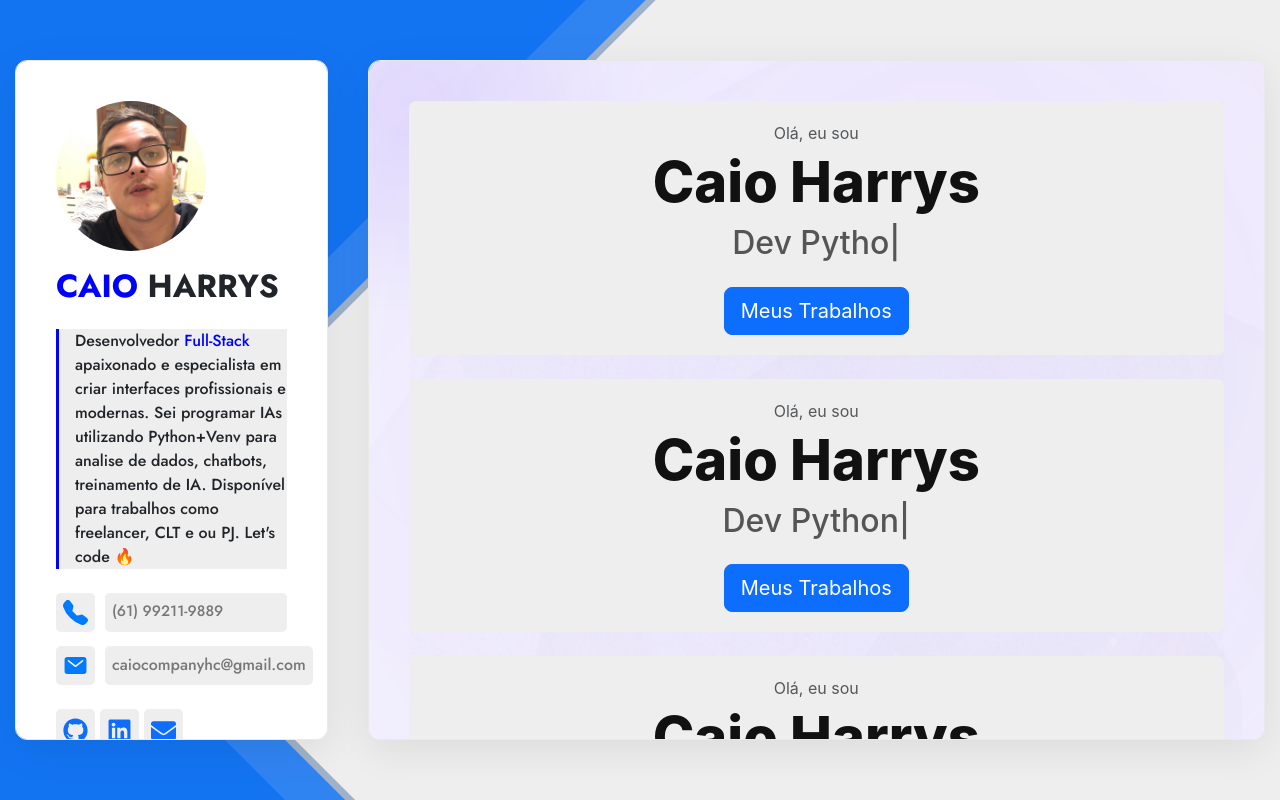
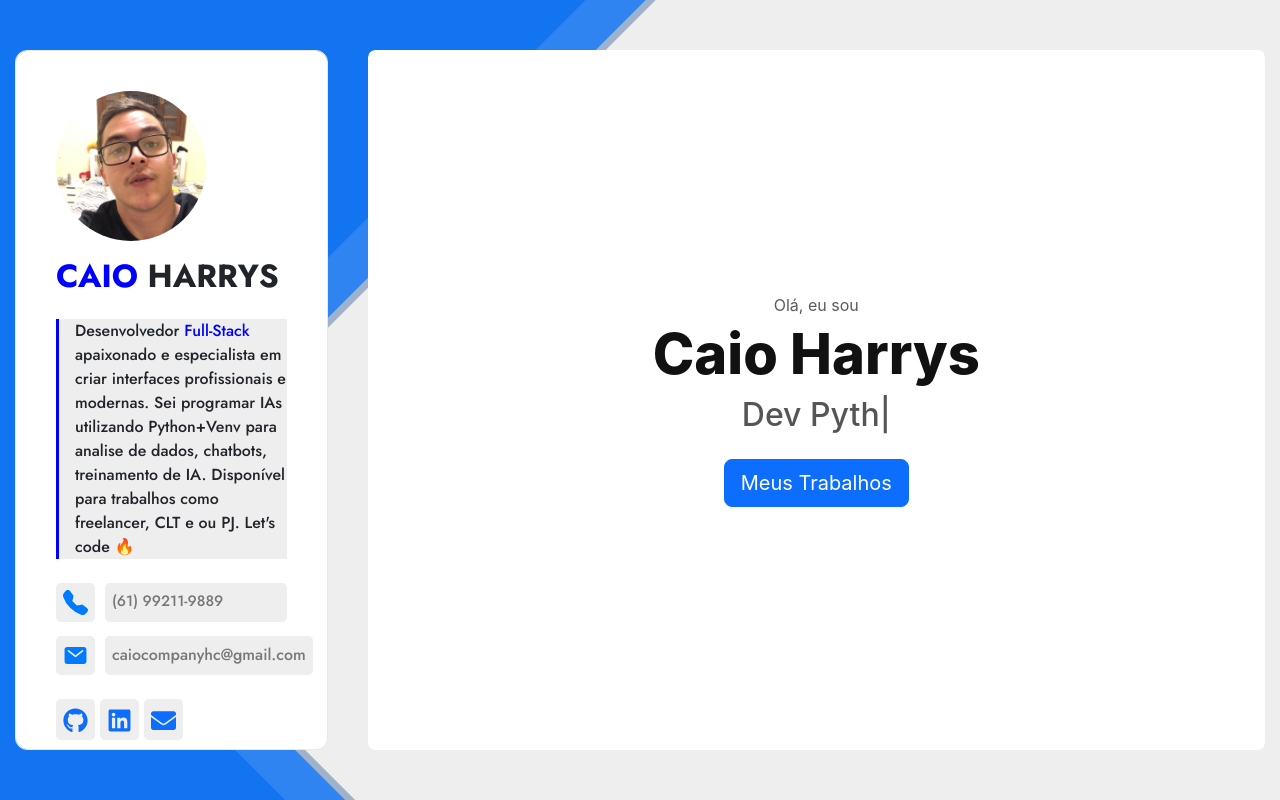
Before and after one commit to CaioHarrys/harrys-CR, a React (Create React App) app in the folder meu-portfolio/: page / in a window 1280 px wide. Built offline with nearby package versions, Linux system fonts and the light colour scheme.

Commit message:
CardBar Updated

```diff
--- a/meu-portfolio/src/assets/css/App.css
+++ b/meu-portfolio/src/assets/css/App.css
@@ -10,6 +10,7 @@
 :root {
   --mc: #3452ff;
 }
+
 /* === ESTRUTURA GLOBAL E FUNDO === */
 .app-wrapper {
   display: flex;
@@ -27,11 +28,9 @@
 /* === ESTILO INDIVIDUAL DOS PAINÉIS === */
 .sidebar-container,
 .main-content-container {
-  height: 85vh;
   max-height: 700px;
   background-color: white;
   border-radius: 12px;
-  box-shadow: 0 10px 40px rgba(0, 0, 0, 0.08);
   border: 1px solid #e9e9e9;
   position: relative;
   z-index: 20;
@@ -42,24 +41,28 @@
   width: 100%;
   max-width: 380px;
   padding: 40px;
+  scrollbar-width: thin !important;
+  scrollbar-color: #3452ff transparent;
 }
 
 /* === PAINEL DA DIREITA (CONTEÚDO) === */
 .main-content-container {
-  width: 100%;
-  padding: 40px;
-  /* CRUCIAL: CONTROLE DO SCROLL */
-  overflow-x: hidden;
-  /* Adiciona scroll APENAS neste painel se o conteúdo for maior */
-}
-.main-content-container{
   display: flex !important;
   width: 100% !important;
+  height: 100vh;
   flex-direction: column;
   justify-content: space-around;
+  overflow-x: hidden;
+  background-color: transparent;
+  border: 0px;
+  border-radius: 7px !important;
+  margin: 0 !important;
+  margin-left: 0 !important;
+  scrollbar-width: thin;
+  scrollbar-color: #3452ff transparent;
+}
 
-}
-.contain-content{
+.contain-content {
   display: flex;
   flex-direction: column;
   justify-content: center;
@@ -67,7 +70,6 @@
   width: 100%;
   height: 100%;
   align-self: flex-start;
-  background-color: #eee !important;
   border-radius: 7px;
   padding: 20px;
   z-index: 11 !important;
@@ -145,6 +147,7 @@
   z-index: 2;
   transform: rotate(-45deg) !important;
 }
+
 .intro-loader-3-s {
   position: fixed;
   top: 100vh;
--- a/meu-portfolio/src/assets/css/Home.css
+++ b/meu-portfolio/src/assets/css/Home.css
@@ -6,6 +6,21 @@
 /* .main-content-container {
     padding: 0 !important;
   } */
+
+
+.contain-content {
+  height: 100vh !important;
+  background-color: white;
+  z-index: 30 !important;
+  margin: 0 !important;
+  max-height: 700px !important;
+  overflow-x: hidden;
+}
+
+.container {
+  margin: 0 !important;
+  padding: 0 !important;
+}
 
 .section-title {
   text-align: center;
@@ -37,11 +52,14 @@
   margin-bottom: 0;
   color: #666;
 }
-  .home-card-right{
+
+.home-card-right {
   display: flex;
   flex-direction: column;
   justify-content: center;
   align-items: center;
+  margin: 0;
+  padding: 0;
   gap: 1.5em;
 }
 
@@ -85,13 +103,16 @@
 .about-section .content ul strong {
   margin-right: 10px;
 }
-  .fade-in{
+
+.fade-in {
   animation: fadeIn 1s ease-in-out !important;
 }
+
 @keyframes fadeIn {
   from {
     opacity: 0;
   }
+
   to {
     opacity: 100;
   }
--- a/meu-portfolio/src/components/container-components/CardContainer.jsx
+++ b/meu-portfolio/src/components/container-components/CardContainer.jsx
@@ -1,12 +1,11 @@
-// src/components/Home.js
 import React from "react";
 import "../../assets/css/Home.css";
-import { Container, Button, Card } from "react-bootstrap";
+import { Container, Button } from "react-bootstrap";
 import { TypeAnimation } from "react-type-animation";
 
 const CardContainer = () => {
   return (
-    <Container className=" p-0 fade-in gradient-background">
+    <Container className="container">
       <div className="contain-content">
         <p className="text-muted mb-1">Olá, eu sou</p>
         <h1 style={{ fontSize: "3.5rem", fontWeight: "800", color: "#111" }}>
@@ -26,12 +25,7 @@ const CardContainer = () => {
           style={{ fontSize: "2rem", color: "#555" }}
           repeat={Infinity}
         />
-          <Button
-            variant="primary"
-            size="lg"
-            className="mt-4"
-            href="#portfolio"
-          >
+        <Button variant="primary" size="lg" className="mt-4" href="#portfolio">
           Meus Trabalhos
         </Button>
       </div>{" "}
--- a/meu-portfolio/src/components/sections/Home.jsx
+++ b/meu-portfolio/src/components/sections/Home.jsx
@@ -1,18 +1,14 @@
 import React from "react";
 import "../../assets/css/Home.css";
-import BackgroundEffect from "../BackgroundEffect.jsx";
+// import BackgroundEffect from "../BackgroundEffect.jsx";
 import CardContainer from "../container-components/CardContainer.jsx";
 
 const Home = () => {
   return (
-    <section
-      className="d-flex flex-column justify-content-start align-self-left home-card-right"
-      id="home"
-      style={{ display: "flex", minHeight: "100%", position: "relative" }}>
+    <section className="home-card-right">
       <CardContainer />
       <CardContainer />
       <CardContainer />
-      <BackgroundEffect />
     </section>
   );
 };
```
Also changed, not shown: meu-portfolio/src/App.jsx (+4 -4 lines). Lines whose indentation alone changed are shown as unchanged.
